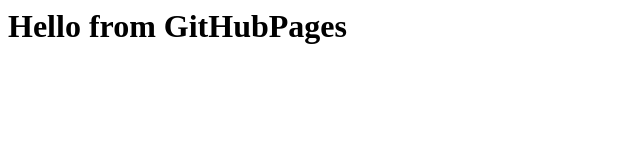
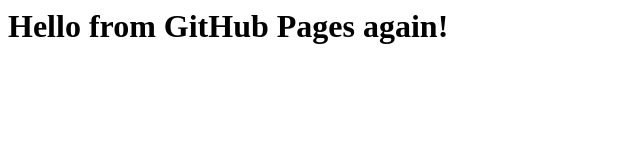
Before and after one commit to aenigmarium/aenigmarium.github.io, a plain HTML site: page index.html in a window 1280 px wide. Shown: the whole page, without its empty margins (0-640 px from the left). Drawn offline with Linux system fonts and the light colour scheme.

Commit message:
another commit

```diff
--- a/index.html
+++ b/index.html
@@ -1 +1 @@
-<h1>Hello from GitHubPages</h1>
+<h1>Hello from GitHub Pages again!</h1>
```
